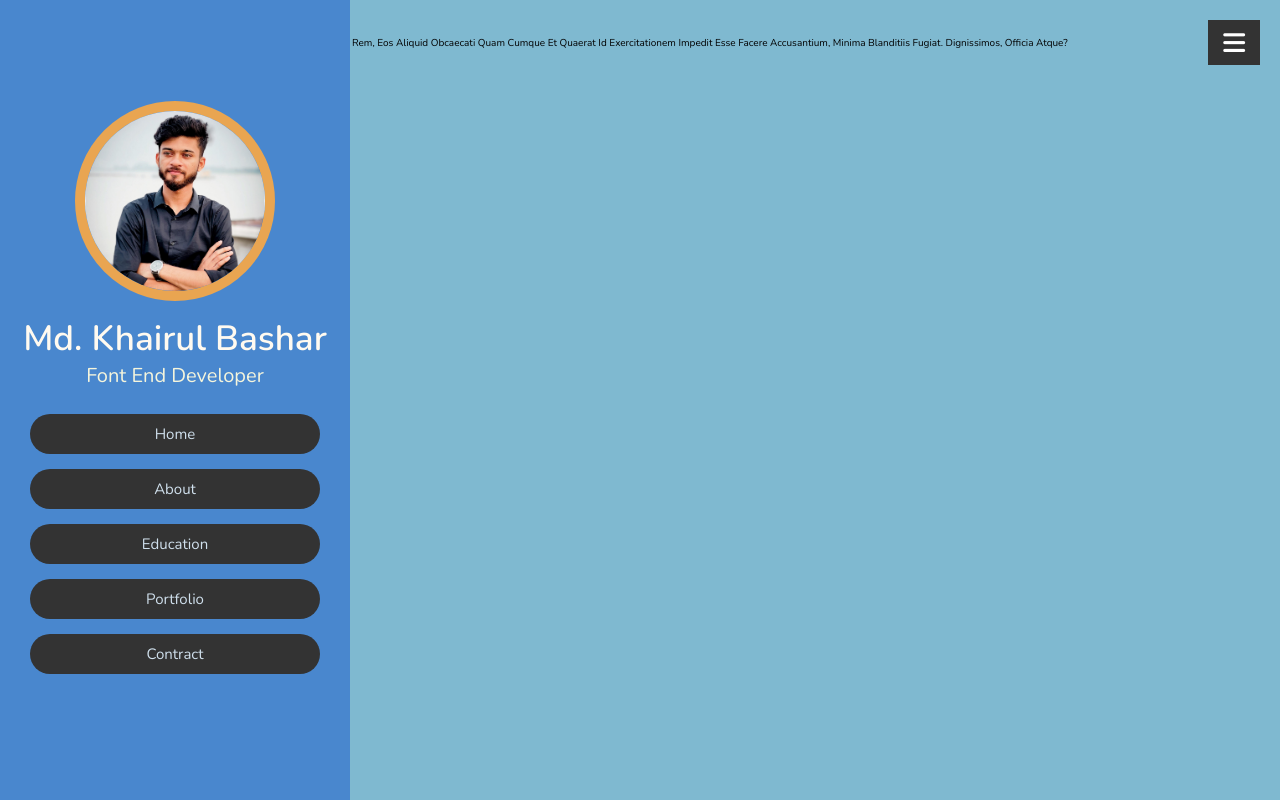
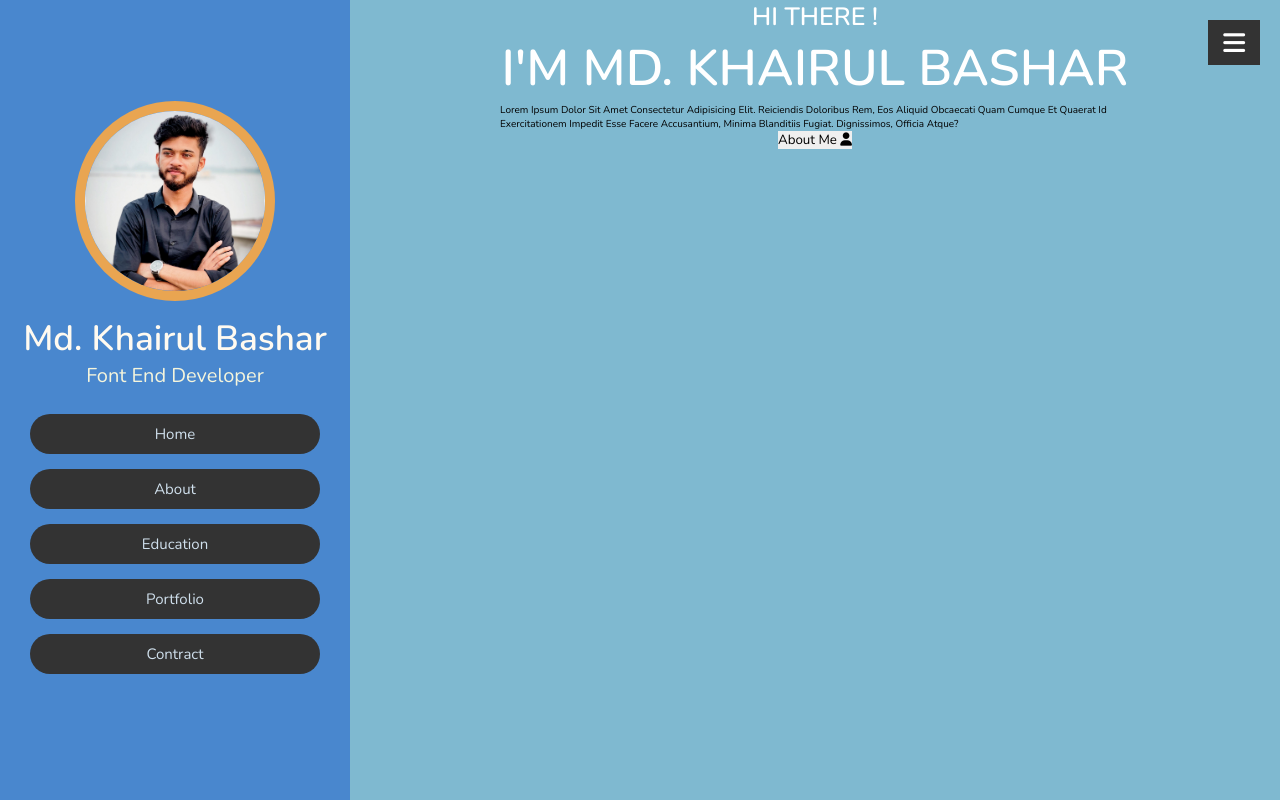
Before and after one commit to 404Bappy/Personal_Portfolio, a plain HTML site: page index.html in a window 1280 px wide. Drawn offline with nearby package versions, Linux system fonts and the light colour scheme; a web font is replaced by a local one.

Commit message:
initial comit

```diff
--- a/style.css
+++ b/style.css
@@ -41,6 +41,7 @@ html::-webkit-scrollbar-thumb {
 body {
     background: rgb(127, 185, 208);
     overflow: hidden;
+    padding-left: 35rem;
 }
 
 header {
@@ -116,6 +117,22 @@ header .navbar ul li a:hover {
 
 }
 
+.home{
+    display: flex;
+    justify-content: center;
+    align-items: center;
+    flex-flow: column;
+    padding: 0 15rem;
+}
+.home h3{
+    font-size: 2.5rem;
+    color: #fff;
+}
+.home h1{
+    font-size: 5rem;
+    color: #fff;
+}
+
 
 
 
```
